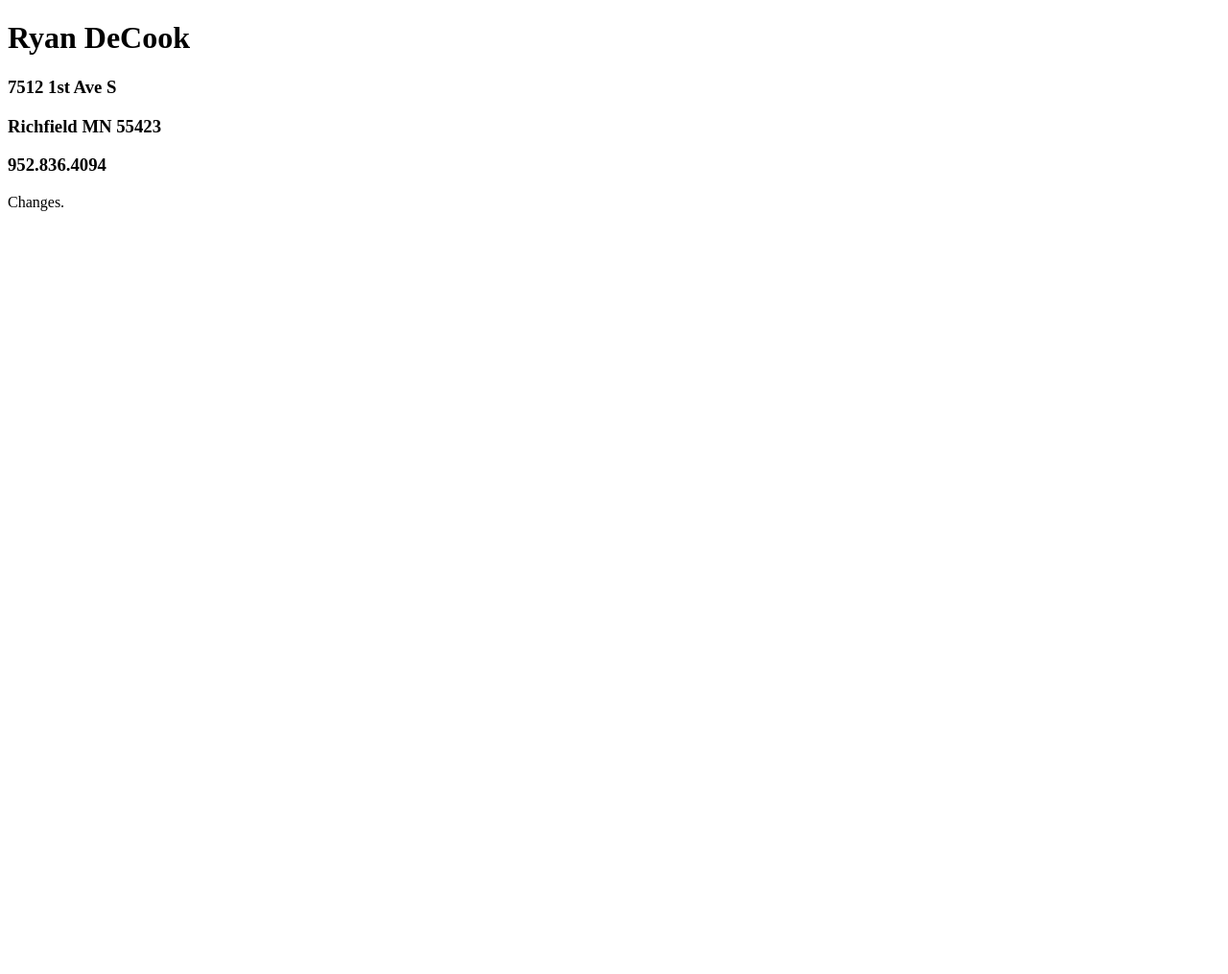
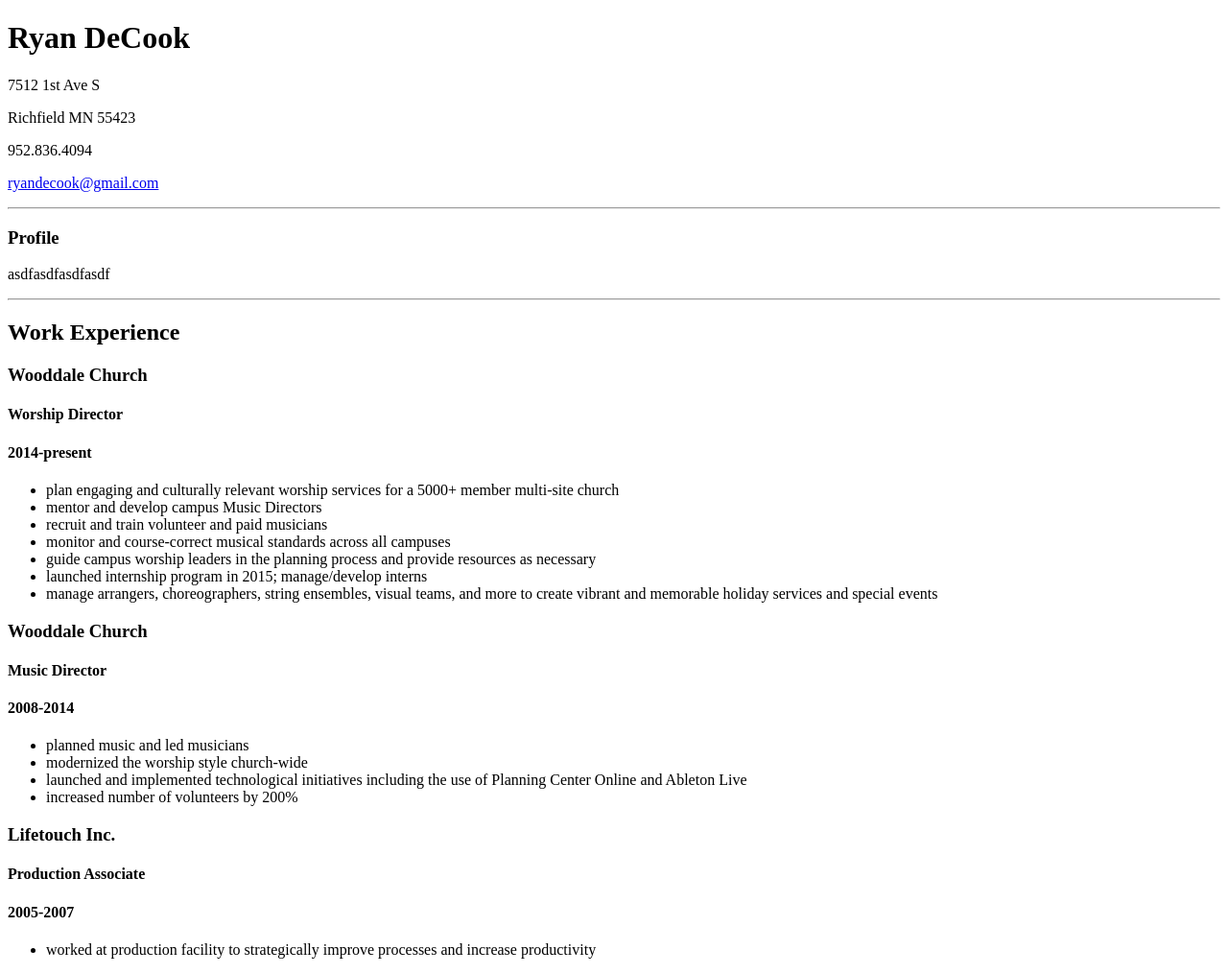
Before and after one commit to decookr/ryandecook.github.io, a plain HTML site: page index.html in a window 1280 px wide. Shown: the whole page at 96% size. Before the commit the page ends 800 px from the top, so only its background shows below. Drawn offline with Linux system fonts and the light colour scheme.

Commit message:
Added content

```diff
--- a/index.html
+++ b/index.html
@@ -1,15 +1,62 @@
 <!DOCTYPE html>
-<html>
-  <head>
+<html lang="en">
+<meta charset="UTF-8">
+    <head>
     <title>Ryan DeCook Resume</title>
-    <link rel="stylesheet" href=style.css">
+    <link rel="stylesheet" href="style.css">
   </head>
   <body>
+
     <h1>Ryan DeCook</h1>
-    <h3>7512 1st Ave S</h3>
-    <h3>Richfield MN 55423</h3>
-    <h3>952.836.4094</h3>
+    <div1>
+        <p>7512 1st Ave S</p>
+        <p>Richfield MN 55423</p>
+        <p>952.836.4094</p>
+        <p><a href="mailto:ryandecook@gmail.com">ryandecook@gmail.com</a></p>
+        </div1>
+    <hr>
+    <h3>Profile</h3>
+    <p>asdfasdfasdfasdf</p>
+         <hr>
+    <h2>Work Experience</h2>
+      <h3>Wooddale Church</h3>
+      <h4>Worship Director</h4>
+      <h4>2014-present</h4>
+      <ul>
+        <li>plan engaging and culturally relevant worship
+services for a 5000+ member multi-site church</li>
+        <li>mentor and develop campus Music Directors</li>
+        <li>recruit and train volunteer and paid musicians</li>
+        <li>monitor and course-correct musical standards
+across all campuses</li>
+        <li>guide campus worship leaders in the planning
+process and provide resources as necessary</li>
+        <li>launched internship program in 2015;
+manage/develop interns</li>
+        <li>manage arrangers, choreographers, string
+ensembles, visual teams, and more to create
+vibrant and memorable holiday services and
+special events</li>
+       </ul>
+      <h3>Wooddale Church</h3>
+      <h4>Music Director</h4>
+      <h4>2008-2014</h4>
+      <ul>
+          <li>planned music and led musicians</li>
+          <li>modernized the worship style church-wide</li>
+          <li>launched and implemented technological initiatives
+including the use of Planning Center Online
+and Ableton Live</li>
+          <li>increased number of volunteers by 200%</li>
+       </ul>
+      <h3>Lifetouch Inc.</h3>
+      <h4>Production Associate</h4>
+      <h4>2005-2007</h4>
+      <ul>
+          <li>worked at production facility to strategically
+improve processes and increase productivity</li>
+       </ul>
 
-    <p>Changes.</p>
+
   </body>
 </html>
```
